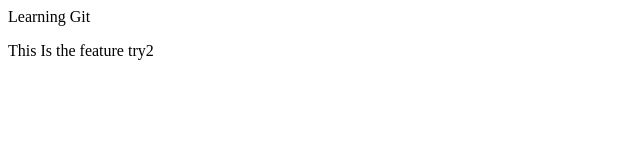
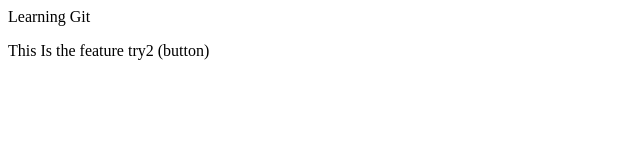
Before and after one commit to God-Zayn/localrepo, a plain HTML site: page index.html in a window 1280 px wide. Shown: the full height of the page, 0-640 px from the left. Drawn offline with Linux system fonts and the light colour scheme.

```diff
--- a/index.html
+++ b/index.html
@@ -1,2 +1,2 @@
 <p>Learning Git</p>
-<p>This Is the feature try2</p>
+<p>This Is the feature try2 (button)</p>
```
